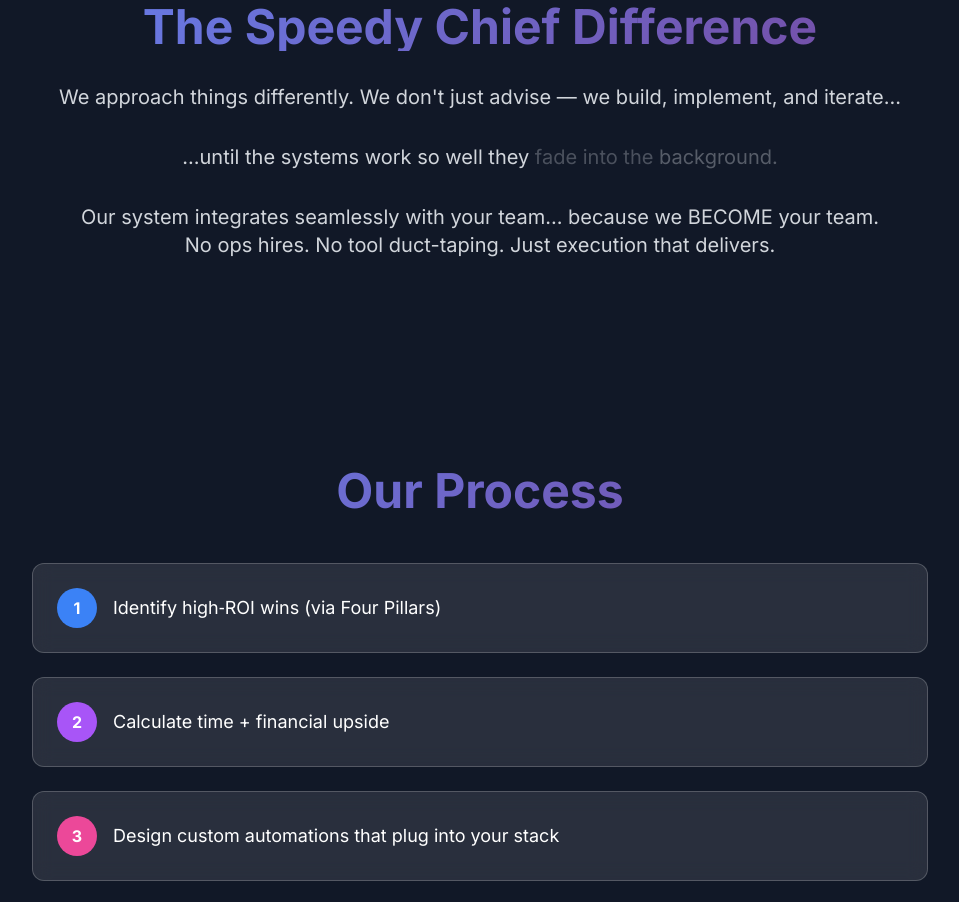
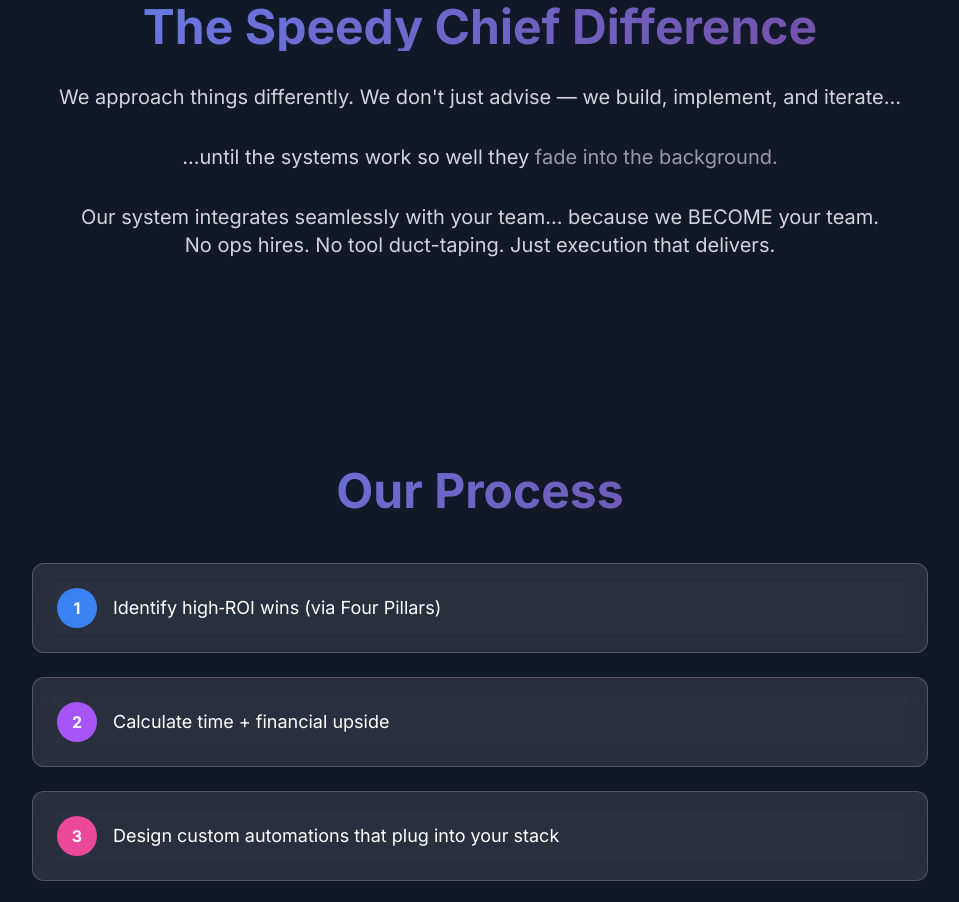
Before and after one commit to LegionBeats/speedy-chief-agents-page, a plain HTML site: page index.html in a window 1280 px wide. Shown: the part 4123-5025 px from the top of the page, without its empty margins (160-1119 px from the left). Drawn offline with nearby package versions, Linux system fonts and the light colour scheme.

Commit message:
Update index.html
fading text updates

```diff
--- a/index.html
+++ b/index.html
@@ -499,9 +499,9 @@
 
             fadeWords.forEach((word, index) => {
                 setTimeout(() => {
-                    word.style.opacity = '0.3'; /*Don't fade completely */
+                    word.style.opacity = '0.7'; /*Don't fade completely */
                 }, delay);
-                delay += 600;  /* Slower timing between words */
+                delay += 500;  /* Slower timing between words */
             });
         }
 
@@ -509,7 +509,7 @@
         const fadeTextObserver = new IntersectionObserver((entries) => {
             entries.forEach(entry => {
                 if (entry.isIntersecting) {
-                    setTimeout(startFadeEffect, 2000); // Start after 2 seconds
+                    setTimeout(startFadeEffect, 1500); // Start after 1.5 seconds
                     fadeTextObserver.unobserve(entry.target);
                 }
             });
```
